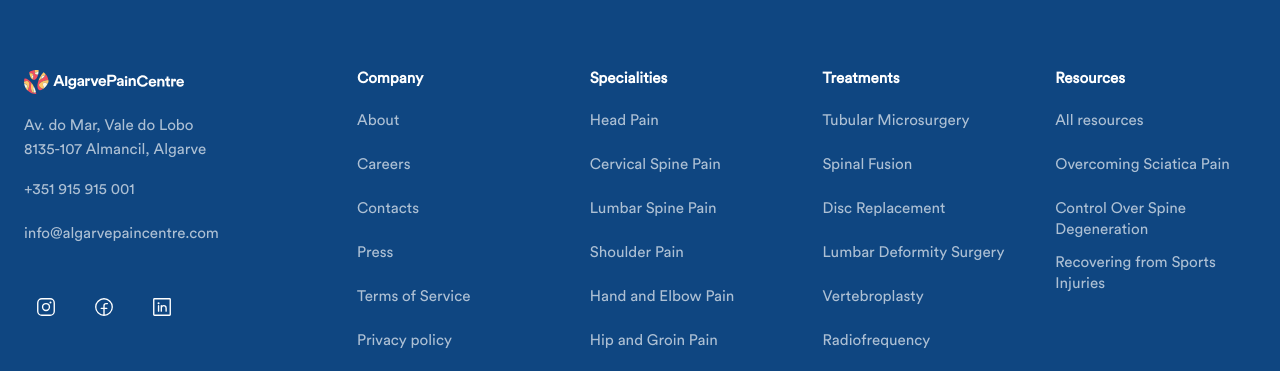
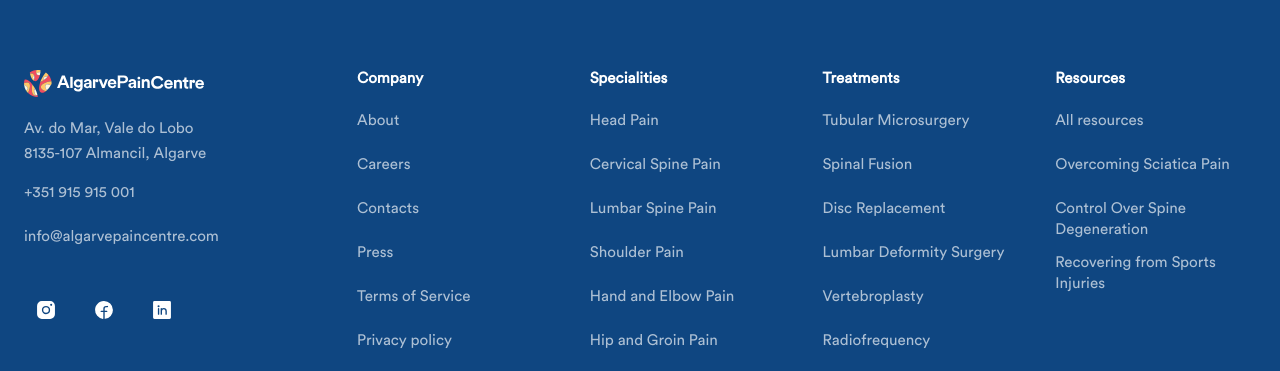
Before and after one commit to AlgarvePainCentre/apclo, a React (Vite) app: page / in a window 1280 px wide. Shown: the part 7266-7637 px from the top of the page. Built offline with nearby package versions, Linux system fonts and the light colour scheme.

Commit message:
style: use Phosphor fill social icons and enlarge footer logo
Switch the footer social icons from Phosphor regular to fill (solid) for
stronger presence, and bump the brand logo from 160px to 180px.

```diff
--- a/src/components/Footer.jsx
+++ b/src/components/Footer.jsx
@@ -147,7 +147,7 @@ export default function Footer() {
               >
                 <svg viewBox="0 0 256 256" fill="currentColor" xmlns="http://www.w3.org/2000/svg">
                   <title>Instagram</title>
-                  <path d="M128,80a48,48,0,1,0,48,48A48.05,48.05,0,0,0,128,80Zm0,80a32,32,0,1,1,32-32A32,32,0,0,1,128,160ZM176,24H80A56.06,56.06,0,0,0,24,80v96a56.06,56.06,0,0,0,56,56h96a56.06,56.06,0,0,0,56-56V80A56.06,56.06,0,0,0,176,24Zm40,152a40,40,0,0,1-40,40H80a40,40,0,0,1-40-40V80A40,40,0,0,1,80,40h96a40,40,0,0,1,40,40ZM192,76a12,12,0,1,1-12-12A12,12,0,0,1,192,76Z" />
+                  <path d="M176,24H80A56.06,56.06,0,0,0,24,80v96a56.06,56.06,0,0,0,56,56h96a56.06,56.06,0,0,0,56-56V80A56.06,56.06,0,0,0,176,24ZM128,176a48,48,0,1,1,48-48A48.05,48.05,0,0,1,128,176Zm60-96a12,12,0,1,1,12-12A12,12,0,0,1,188,80Zm-28,48a32,32,0,1,1-32-32A32,32,0,0,1,160,128Z" />
                 </svg>
               </a>
               <a
@@ -159,7 +159,7 @@ export default function Footer() {
               >
                 <svg viewBox="0 0 256 256" fill="currentColor" xmlns="http://www.w3.org/2000/svg">
                   <title>Facebook</title>
-                  <path d="M128,24A104,104,0,1,0,232,128,104.11,104.11,0,0,0,128,24Zm8,191.63V152h24a8,8,0,0,0,0-16H136V112a16,16,0,0,1,16-16h16a8,8,0,0,0,0-16H152a32,32,0,0,0-32,32v24H96a8,8,0,0,0,0,16h24v63.63a88,88,0,1,1,16,0Z" />
+                  <path d="M232,128a104.16,104.16,0,0,1-91.55,103.26,4,4,0,0,1-4.45-4V152h24a8,8,0,0,0,8-8.53,8.17,8.17,0,0,0-8.25-7.47H136V112a16,16,0,0,1,16-16h16a8,8,0,0,0,8-8.53A8.17,8.17,0,0,0,167.73,80H152a32,32,0,0,0-32,32v24H96a8,8,0,0,0-8,8.53A8.17,8.17,0,0,0,96.27,152H120v75.28a4,4,0,0,1-4.44,4A104.15,104.15,0,0,1,24.07,124.09c2-54,45.74-97.9,99.78-100A104.12,104.12,0,0,1,232,128Z" />
                 </svg>
               </a>
               <a
@@ -171,7 +171,7 @@ export default function Footer() {
               >
                 <svg viewBox="0 0 256 256" fill="currentColor" xmlns="http://www.w3.org/2000/svg">
                   <title>LinkedIn</title>
-                  <path d="M216,24H40A16,16,0,0,0,24,40V216a16,16,0,0,0,16,16H216a16,16,0,0,0,16-16V40A16,16,0,0,0,216,24Zm0,192H40V40H216V216ZM96,112v64a8,8,0,0,1-16,0V112a8,8,0,0,1,16,0Zm88,28v36a8,8,0,0,1-16,0V140a20,20,0,0,0-40,0v36a8,8,0,0,1-16,0V112a8,8,0,0,1,15.79-1.78A36,36,0,0,1,184,140ZM100,84A12,12,0,1,1,88,72,12,12,0,0,1,100,84Z" />
+                  <path d="M216,24H40A16,16,0,0,0,24,40V216a16,16,0,0,0,16,16H216a16,16,0,0,0,16-16V40A16,16,0,0,0,216,24ZM96,176a8,8,0,0,1-16,0V112a8,8,0,0,1,16,0ZM88,96a12,12,0,1,1,12-12A12,12,0,0,1,88,96Zm96,80a8,8,0,0,1-16,0V140a20,20,0,0,0-40,0v36a8,8,0,0,1-16,0V112a8,8,0,0,1,15.79-1.78A36,36,0,0,1,184,140Z" />
                 </svg>
               </a>
             </div>
--- a/src/global.css
+++ b/src/global.css
@@ -365,8 +365,8 @@ code {
 }
 
 .footer-brand-logo {
-  width: 160px;
-  max-width: 70%;
+  width: 180px;
+  max-width: 78%;
   height: auto;
 }
 
```
